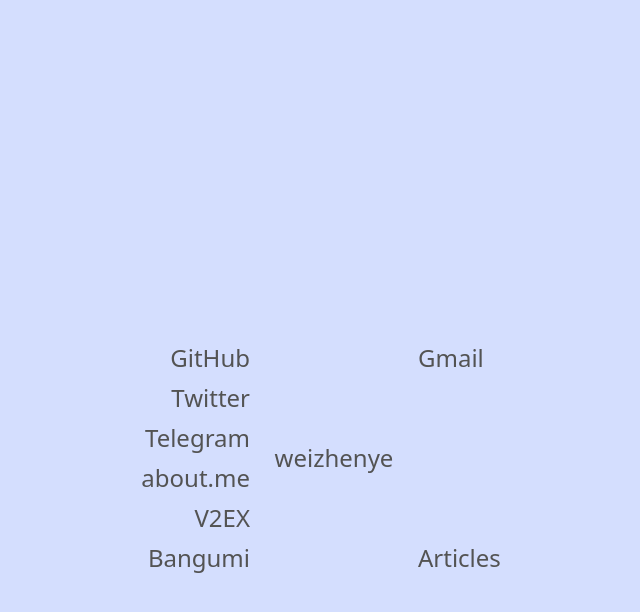
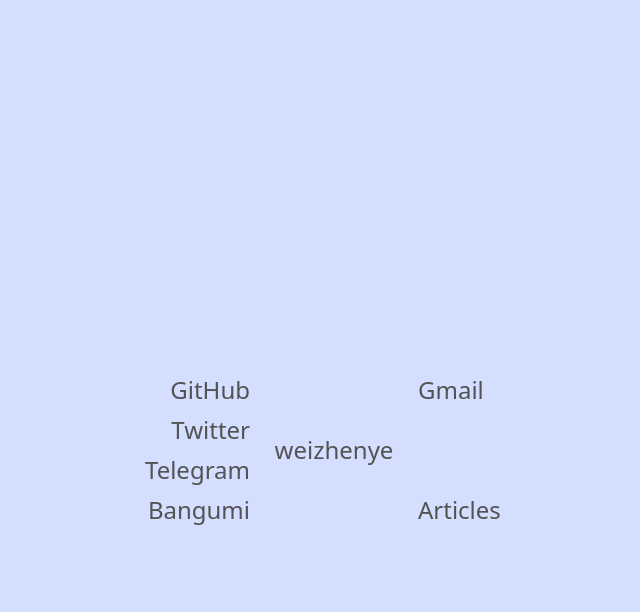
Before and after one commit to weizhenye/blog, a Jekyll site: the page built from index.html, in a window 1280 px wide. Shown: the top 612 px of the page, without its empty margins (306-946 px from the left). Built offline with Jekyll 4.4.1, drawn with Linux system fonts in a browser that asks for light colours.

Commit message:
remove about.me and v2ex

```diff
--- a/assets/css/style.css
+++ b/assets/css/style.css
@@ -150,10 +150,10 @@
   width: 880px;
   font-size: 1.5em;
   line-height: 32px;
-  margin: -116px 0 0 -440px;
   position: absolute;
   top: 50%;
   left: 50%;
+  transform: translate(-50%, -50%);
 }
 #links {
   width: 360px;
@@ -200,18 +200,18 @@
   max-width: 200px;
   transition: all .5s ease-in .25s;
 }
-#links li:nth-child(7),
-#links li:nth-child(8) {
+#links li:nth-child(5),
+#links li:nth-child(6) {
   width: 100%;
   text-align: left;
   margin: 0;
   position: absolute;
   left: 520px;
 }
-#links li:nth-child(7) {
+#links li:nth-child(5) {
   top: 0;
 }
-#links li:nth-child(8) {
+#links li:nth-child(6) {
   bottom: 0;
 }
 #name {
@@ -221,11 +221,11 @@
   position: absolute;
   top: 0;
   left: 360px;
-  transform: translateY(100px);
+  transform: translateY(60px);
   transition: all .25s ease-out .25s;
 }
 #links li:nth-child(1):hover ~ #name,
-#links li:nth-child(7):hover ~ #name {
+#links li:nth-child(5):hover ~ #name {
   transform: translateY(0);
 }
 #links li:nth-child(2):hover ~ #name {
@@ -234,15 +234,9 @@
 #links li:nth-child(3):hover ~ #name {
   transform: translateY(80px);
 }
-#links li:nth-child(4):hover ~ #name {
+#links li:nth-child(4):hover ~ #name,
+#links li:nth-child(6):hover ~ #name {
   transform: translateY(120px);
-}
-#links li:nth-child(5):hover ~ #name {
-  transform: translateY(160px);
-}
-#links li:nth-child(6):hover ~ #name,
-#links li:nth-child(8):hover ~ #name {
-  transform: translateY(200px);
 }
 #name span:before,
 #name span:after {
@@ -264,12 +258,12 @@
 #links li:hover ~ #name span:after {
   background: #fff298;
 }
-#links li:nth-child(6):hover ~ #name span:before,
-#links li:nth-child(8):hover ~ #name span:before {
+#links li:nth-child(4):hover ~ #name span:before,
+#links li:nth-child(6):hover ~ #name span:before {
   transform: rotateX(180deg);
 }
-#links li:nth-child(6):hover ~ #name span:after,
-#links li:nth-child(8):hover ~ #name span:after {
+#links li:nth-child(4):hover ~ #name span:after,
+#links li:nth-child(6):hover ~ #name span:after {
   transform: rotateX(0);
 }
 
--- a/index.html
+++ b/index.html
@@ -3,16 +3,14 @@
 title: I'M WOOZY
 permalink: /
 ---
-<div id="main">
+<main id="main">
   <ul id="links">
     <li><a href="https://github.com/weizhenye" target="_blank"><span data-before="https://" data-after=".com/">GitHub</span></a></li>
     <li><a href="https://twitter.com/weizhenye" target="_blank"><span data-before="https://" data-after=".com/">Twitter</span></a></li>
     <li><a href="https://telegram.me/weizhenye" target="_blank"><span data-before="https://" data-after=".me/">Telegram</span></a></li>
-    <li><a href="https://about.me/weizhenye" target="_blank"><span data-before="https://" data-after="/">about.me</span></a></li>
-    <li><a href="https://v2ex.com/member/weizhenye" target="_blank"><span data-before="https://" data-after=".com/member/">V2EX</span></a></li>
-    <li><a href="https://bgm.tv/user/woozy" target="_blank"><span data-before="" data-after=".tv/user/">Bangumi</span></a></li>
+    <li><a href="https://bgm.tv/user/woozy" target="_blank"><span data-before="https://" data-after=".tv/user/">Bangumi</span></a></li>
     <li><a href="mailto:weizhenye@gmail.com"><span data-before="@" data-after=".com">Gmail</span></a></li>
     <li><a href="/articles/"><span data-before=".im/" data-after="/">Articles</span></a></li>
     <li id="name"><span data-weizhenye="weizhenye" data-woozy="woozy"></span></li>
   </ul>
-</div>
+</main>
```
Also changed, not shown: 1 other file.
